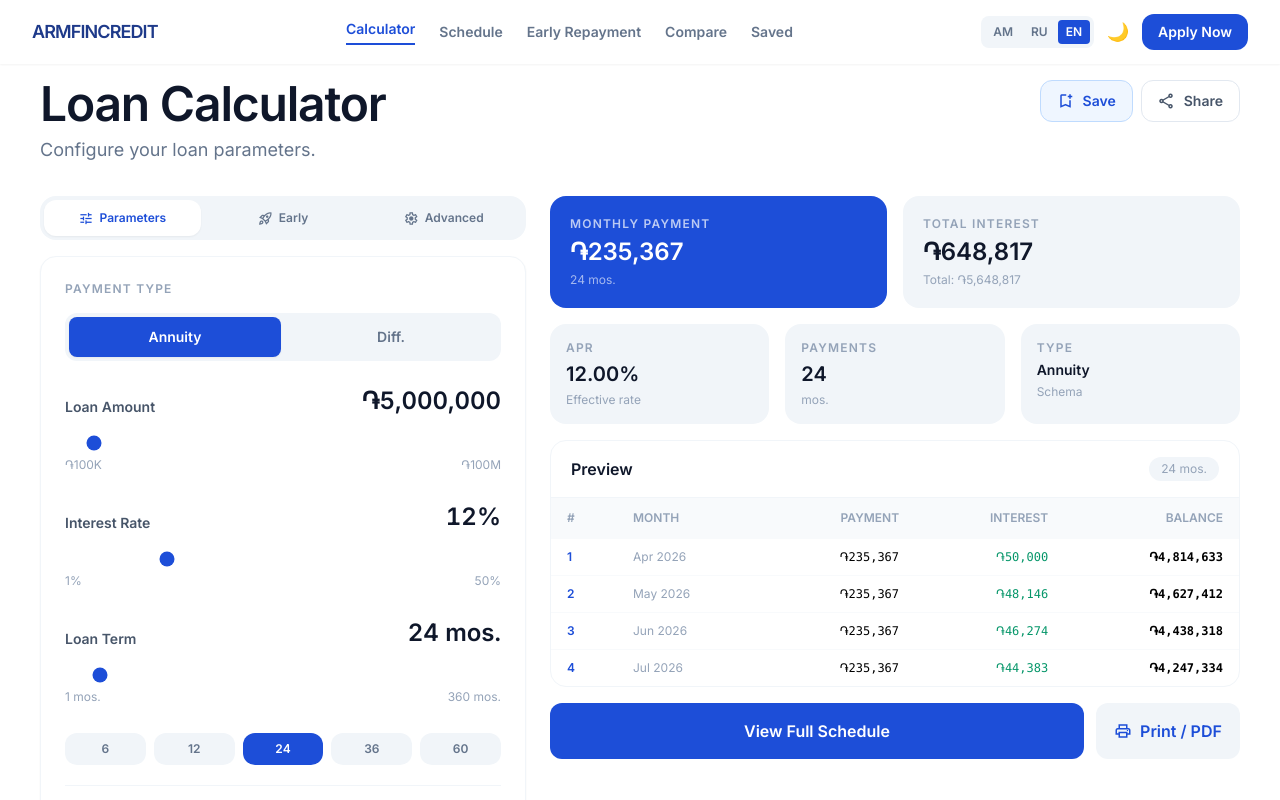
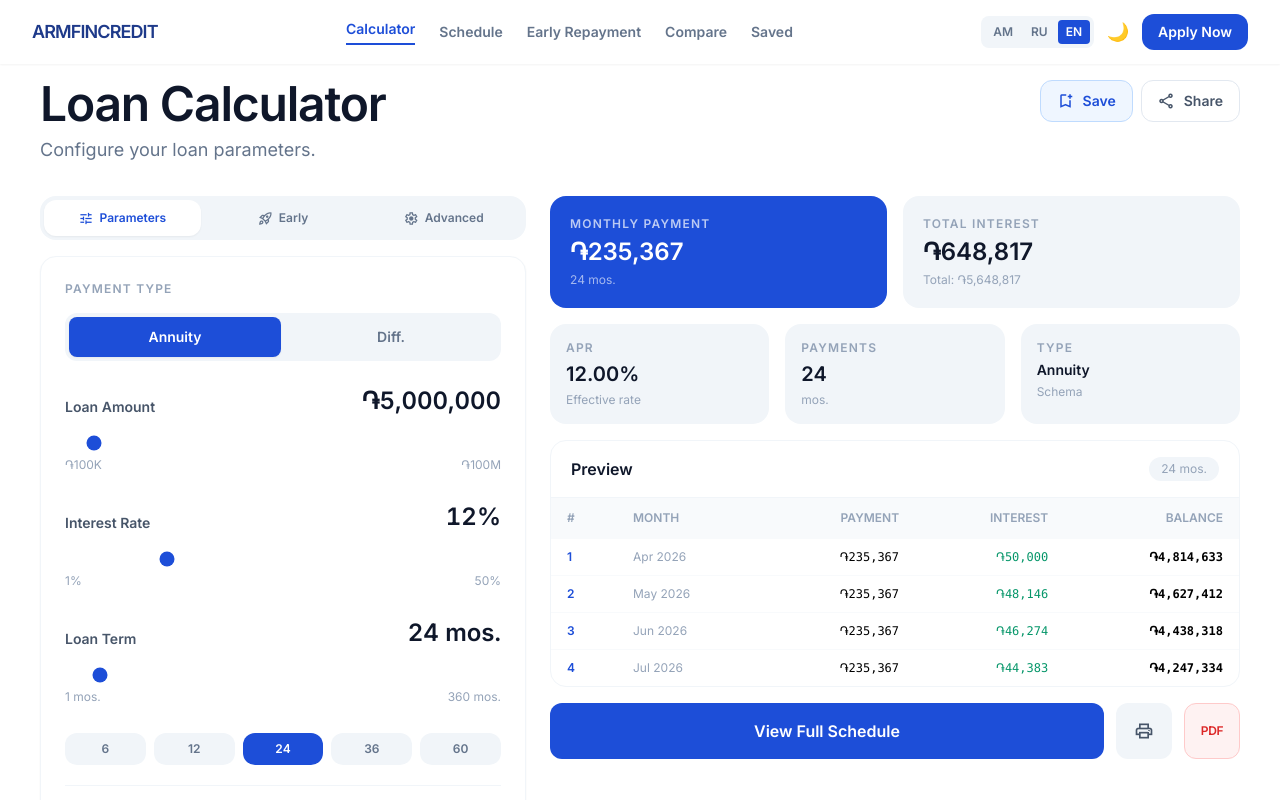
Before and after one commit to GenaCollection/editorial-fintech-app, a React (Vite) app: page / in a window 1280 px wide. Shown: the top 800 px of the page. Built offline with nearby package versions, Linux system fonts and the light colour scheme.

Commit message:
feat(J2): add real PDF export via html2pdf.js CDN — usePdfExport hook + PDF button in CalculatorPage

```diff
--- a/index.html
+++ b/index.html
@@ -15,6 +15,10 @@
     <link rel="preconnect" href="https://fonts.gstatic.com" crossorigin />
     <link href="https://fonts.googleapis.com/css2?family=Manrope:wght@400;600;700;800&family=Inter:wght@400;500;600&display=swap" rel="stylesheet" />
     <link href="https://fonts.googleapis.com/css2?family=Material+Symbols+Outlined:opsz,wght,FILL,GRAD@24,400,0,0" rel="stylesheet" />
+
+    <!-- html2pdf.js via CDN (used for PDF export) -->
+    <script src="https://cdnjs.cloudflare.com/ajax/libs/html2pdf.js/0.10.1/html2pdf.bundle.min.js"
+      crossorigin="anonymous"></script>
   </head>
   <body>
     <div id="root"></div>
--- /dev/null
+++ b/src/hooks/usePdfExport.js
@@ -0,0 +1,77 @@
+import { useState } from 'react'
+
+/**
+ * usePdfExport — generates a PDF from the #print-layout element
+ * using html2pdf.js loaded via CDN in index.html.
+ *
+ * Usage:
+ *   var { exportPdf, exporting } = usePdfExport(lang)
+ *   <button onClick={exportPdf} disabled={exporting}>PDF</button>
+ */
+export function usePdfExport(lang) {
+  var exportingArr = useState(false)
+  var exporting = exportingArr[0]
+  var setExporting = exportingArr[1]
+
+  function getFilename() {
+    var d = new Date()
+    var dd = String(d.getDate()).padStart(2, '0')
+    var mm = String(d.getMonth() + 1).padStart(2, '0')
+    var yyyy = d.getFullYear()
+    return 'ArmFinCredit_' + yyyy + '-' + mm + '-' + dd + '.pdf'
+  }
+
+  function exportPdf() {
+    // html2pdf is loaded globally via CDN script in index.html
+    if (typeof window.html2pdf === 'undefined') {
+      console.error('html2pdf.js not loaded yet')
+      return
+    }
+
+    var el = document.getElementById('print-layout')
+    if (!el) {
+      console.error('PrintLayout element #print-layout not found')
+      return
+    }
+
+    setExporting(true)
+
+    // Temporarily show the element so html2pdf can render it
+    var prevDisplay = el.style.display
+    el.style.display = 'block'
+
+    var opt = {
+      margin:      [10, 10, 10, 10],       // mm: top, left, bottom, right
+      filename:    getFilename(),
+      image:       { type: 'jpeg', quality: 0.97 },
+      html2canvas: {
+        scale: 2,                            // retina quality
+        useCORS: true,
+        scrollY: 0,
+        windowWidth: 900
+      },
+      jsPDF: {
+        unit: 'mm',
+        format: 'a4',
+        orientation: 'portrait'
+      },
+      pagebreak: { mode: ['avoid-all', 'css', 'legacy'] }
+    }
+
+    window.html2pdf()
+      .set(opt)
+      .from(el)
+      .save()
+      .then(function() {
+        el.style.display = prevDisplay
+        setExporting(false)
+      })
+      .catch(function(err) {
+        console.error('PDF export failed:', err)
+        el.style.display = prevDisplay
+        setExporting(false)
+      })
+  }
+
+  return { exportPdf: exportPdf, exporting: exporting }
+}
--- a/src/pages/CalculatorPage.jsx
+++ b/src/pages/CalculatorPage.jsx
@@ -5,6 +5,7 @@ import { useSaved } from '../context/SavedContext.jsx'
 import { useLanguage } from '../context/LanguageContext.jsx'
 import { t } from '../i18n/labels.js'
 import PrintLayout from '../components/PrintLayout.jsx'
+import { usePdfExport } from '../hooks/usePdfExport.js'
 import '../styles/print.css'
 
 var SYM = '\u058f'
@@ -342,6 +343,11 @@ export default function CalculatorPage() {
   var searchParams = searchParamsArr[0]
   var printRootRef = useRef(null)
 
+  // PDF export hook
+  var pdfHook = usePdfExport(lang)
+  var exportPdf = pdfHook.exportPdf
+  var exporting = pdfHook.exporting
+
   useEffect(function() {
     var a = Number(searchParams.get('amount')); var r = Number(searchParams.get('rate'))
     var m = Number(searchParams.get('term'));   var tp = searchParams.get('type')
@@ -397,7 +403,6 @@ export default function CalculatorPage() {
   }
 
   function handlePrint() {
-    // Reveal print layout, call print(), then hide it again
     var el = document.getElementById('print-layout')
     if (el) el.style.display = 'block'
     setPrinting(true)
@@ -420,7 +425,7 @@ export default function CalculatorPage() {
     <main className="flex-1 px-4 md:px-10 pt-20 pb-16 max-w-7xl mx-auto w-full">
       {showSave && <SaveModal onSave={handleSave} onClose={function() { setShowSave(false) }} lang={lang} />}
 
-      {/* Hidden print layout — revealed only during window.print() */}
+      {/* Hidden print layout — revealed only during print or PDF export */}
       <div id="print-root" ref={printRootRef}>
         <PrintLayout
           loanState={loanState}
@@ -570,18 +575,35 @@ export default function CalculatorPage() {
               </tbody>
             </table>
           </div>
+
+          {/* Action buttons: View Full | Print | PDF */}
           <div className="flex gap-3">
             <button onClick={function() { navigate('/schedule') }}
               className="flex-1 bg-blue-700 text-white py-4 rounded-xl font-bold hover:bg-blue-800 active:scale-95 transition-all">
               {t(lang,'calc','viewFull')}
             </button>
+
+            {/* Print button — uses window.print() + @media print CSS */}
             <button
               onClick={handlePrint}
               disabled={printing}
-              className={'w-36 flex items-center justify-center gap-2 bg-slate-100 dark:bg-slate-800 text-blue-700 py-4 rounded-xl font-bold hover:bg-slate-200 dark:hover:bg-slate-700 transition-all ' + (printing ? 'opacity-60 cursor-wait' : '')}
+              title={lang === 'AM' ? 'Տպել' : lang === 'RU' ? '\u041f\u0435\u0447\u0430\u0442\u044c' : 'Print'}
+              className={'w-14 flex items-center justify-center bg-slate-100 dark:bg-slate-800 text-slate-600 dark:text-slate-300 py-4 rounded-xl font-bold hover:bg-slate-200 dark:hover:bg-slate-700 transition-all ' + (printing ? 'opacity-60 cursor-wait' : '')}
             >
-              <span className="material-symbols-outlined" style={{fontSize:'18px'}}>print</span>
-              {t(lang,'calc','print')}
+              <span className="material-symbols-outlined" style={{fontSize:'20px'}}>print</span>
+            </button>
+
+            {/* PDF button — uses html2pdf.js via CDN */}
+            <button
+              onClick={exportPdf}
+              disabled={exporting}
+              title={lang === 'AM' ? 'PDF \u0562\u0565\u057c\u0576\u0565\u056c' : lang === 'RU' ? '\u0421\u043a\u0430\u0447\u0430\u0442\u044c PDF' : 'Download PDF'}
+              className={'w-14 flex items-center justify-center bg-red-50 dark:bg-red-900/20 text-red-600 dark:text-red-400 border border-red-200 dark:border-red-800 py-4 rounded-xl font-bold hover:bg-red-100 dark:hover:bg-red-900/30 transition-all ' + (exporting ? 'opacity-60 cursor-wait' : '')}
+            >
+              {exporting
+                ? <span className="material-symbols-outlined animate-spin" style={{fontSize:'20px'}}>progress_activity</span>
+                : <span className="text-xs font-extrabold tracking-tight">PDF</span>
+              }
             </button>
           </div>
         </div>
```
